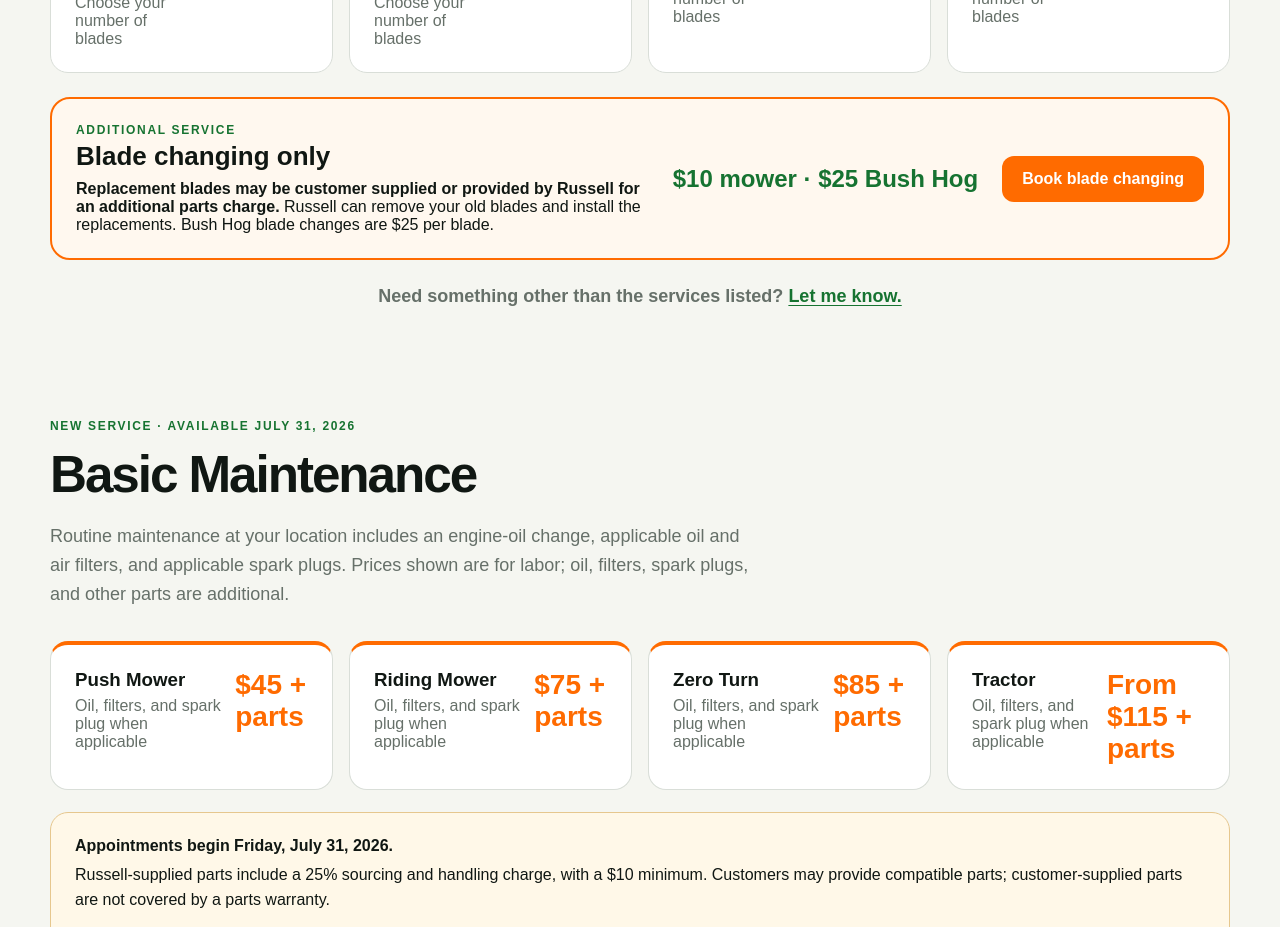
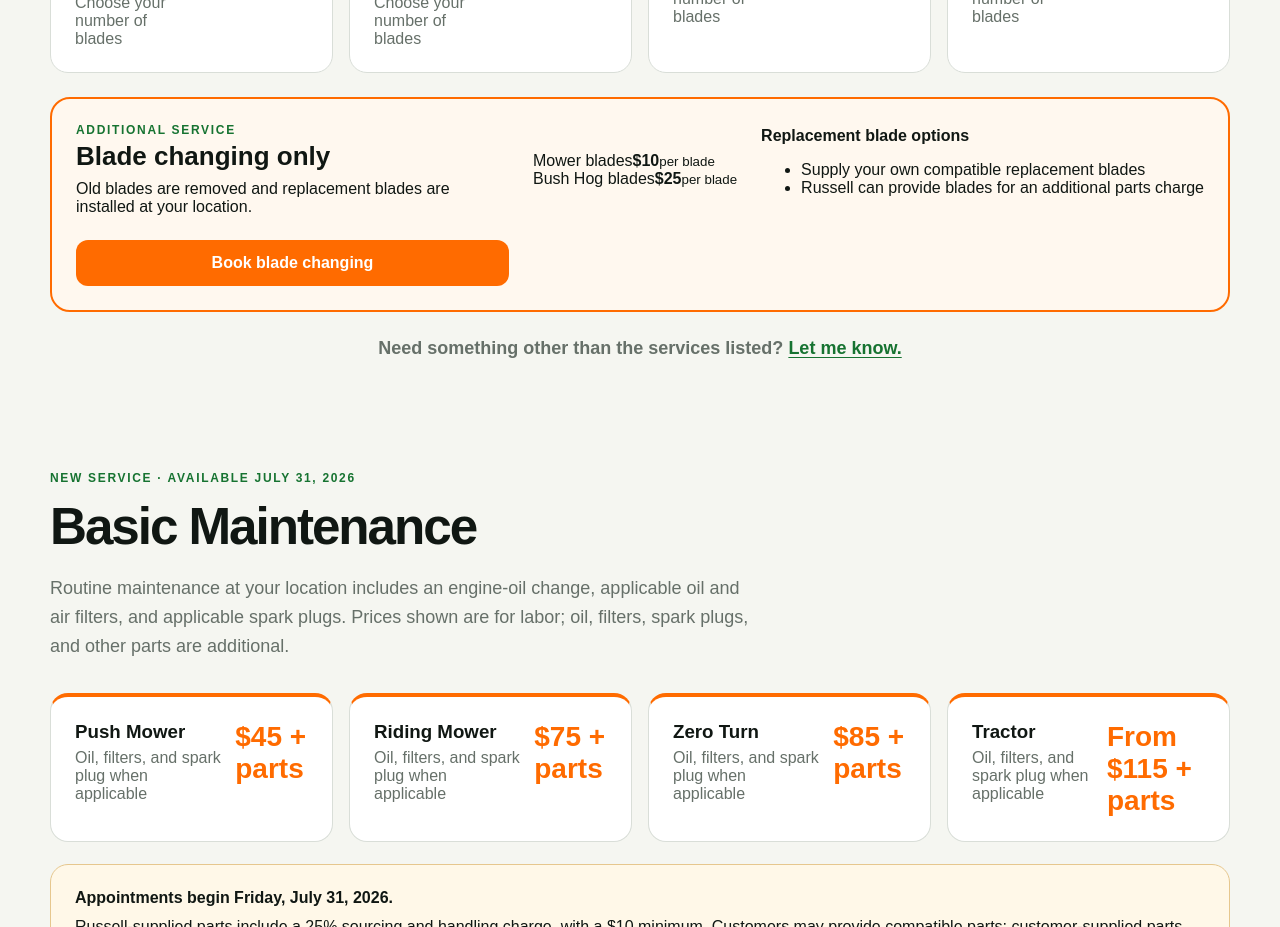
Before and after one commit to rp8tv66s69-bot/russells-mobile-blade-sharpening-live, a Next.js app: page / in a window 1280 px wide. Shown: the part 1200-2127 px from the top of the page. Built offline with nearby package versions, Linux system fonts and the light colour scheme; no server answers; the database is empty.

Commit message:
Simplify blade changing section

```diff
--- a/app/page.tsx
+++ b/app/page.tsx
@@ -56,12 +56,22 @@ export default function HomePage() {
           ))}
         </div>
         <article className="blade-change-callout">
-          <div>
+          <div className="blade-change-heading">
             <p className="eyebrow">Additional service</p>
             <h3>Blade changing only</h3>
-            <p><strong>Replacement blades may be customer supplied or provided by Russell for an additional parts charge.</strong> Russell can remove your old blades and install the replacements. Bush Hog blade changes are $25 per blade.</p>
+            <p>Old blades are removed and replacement blades are installed at your location.</p>
           </div>
-          <strong>$10 mower · $25 Bush Hog</strong>
+          <div className="blade-change-rates" aria-label="Blade changing prices">
+            <div><span>Mower blades</span><strong>$10</strong><small>per blade</small></div>
+            <div><span>Bush Hog blades</span><strong>$25</strong><small>per blade</small></div>
+          </div>
+          <div className="blade-change-details">
+            <p><strong>Replacement blade options</strong></p>
+            <ul>
+              <li>Supply your own compatible replacement blades</li>
+              <li>Russell can provide blades for an additional parts charge</li>
+            </ul>
+          </div>
           <Link className="button orange" href="/book">Book blade changing</Link>
         </article>
         <p className="custom-service-caption home-custom-service-caption">
```
